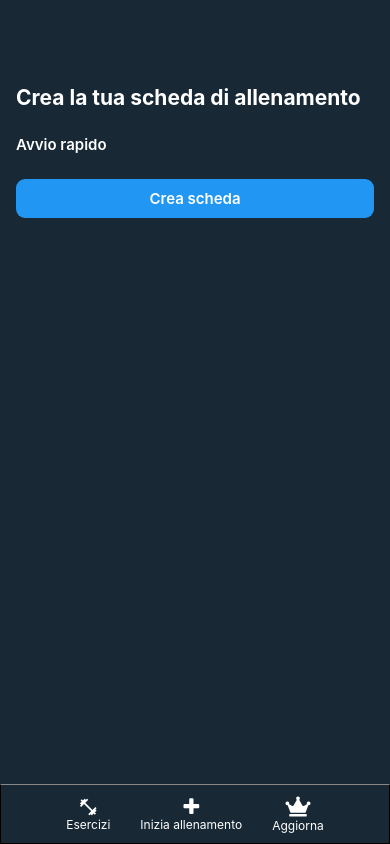
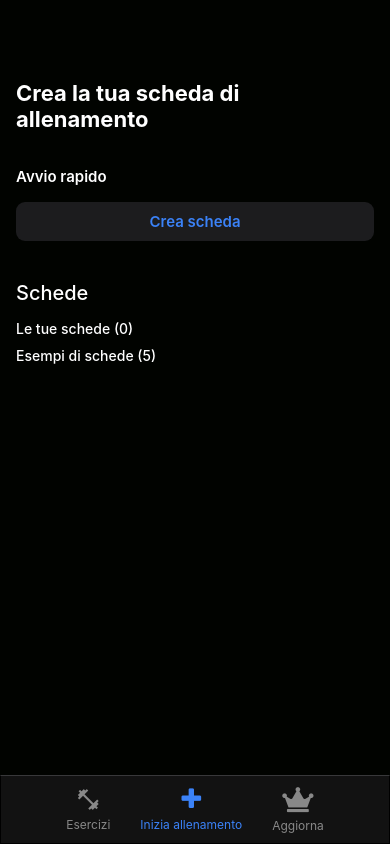
Before and after one commit to AlessandroDeFa/Fitness-App, a React Native app: screen / in a window 390 px wide. Built offline with nearby package versions, Linux system fonts and the light colour scheme.

Commit message:
create Exercises and single Exercise components and styled them

```diff
--- a/App.tsx
+++ b/App.tsx
@@ -1,17 +1,14 @@
 import { StatusBar } from "expo-status-bar";
 import { StyleSheet, Text, View } from "react-native";
-import { Navbar } from "./components/Navbar";
-import { Header } from "./components/Header";
+import { Home } from "./screens/Home";
+import { Exercises } from "./screens/Exercises";
 
 export default function App() {
   return (
     <View style={styles.container}>
       <StatusBar style="light" />
-      <View style={styles.padding}>
-        <Header />
-      </View>
-
-      <Navbar />
+      <Home />
+      {/* <Exercises /> */}
     </View>
   );
 }
@@ -19,9 +16,6 @@ export default function App() {
 const styles = StyleSheet.create({
   container: {
     flex: 1,
-    backgroundColor: "#182935",
-  },
-  padding: {
-    paddingHorizontal: 16,
+    backgroundColor: "#010300",
   },
 });
--- a/components/Header.tsx
+++ b/components/Header.tsx
@@ -11,12 +11,18 @@ const styles = StyleSheet.create({
   container: {
     marginTop: Platform.OS === "ios" ? 90 : 60,
   },
-  spacing: {
-    marginTop: 25,
+  spacingTitle: {
+    marginTop: 20,
+  },
+  spacingText: {
+    marginTop: 35,
+  },
+  spacingButton: {
+    marginTop: 16,
   },
   fontTitle: {
     color: "#fff",
-    fontSize: 21,
+    fontSize: 22,
     fontWeight: "bold",
   },
   fontText: {
@@ -24,8 +30,13 @@ const styles = StyleSheet.create({
     fontSize: 15,
     fontWeight: "600",
   },
+  buttonText: {
+    color: "#3B82F7",
+    fontSize: 15,
+    fontWeight: "600",
+  },
   button: {
-    backgroundColor: "#2196F3",
+    backgroundColor: "#1C1C1E",
     paddingVertical: 10,
     justifyContent: "center",
     alignItems: "center",
@@ -36,15 +47,15 @@ const styles = StyleSheet.create({
 export const Header = () => {
   return (
     <View style={styles.container}>
-      <View style={styles.spacing}>
+      <View style={styles.spacingTitle}>
         <Text style={styles.fontTitle}>Crea la tua scheda di allenamento</Text>
       </View>
-      <View style={styles.spacing}>
+      <View style={styles.spacingText}>
         <Text style={styles.fontText}>Avvio rapido</Text>
       </View>
-      <View style={styles.spacing}>
+      <View style={styles.spacingButton}>
         <TouchableOpacity style={styles.button} activeOpacity={0.8}>
-          <Text style={styles.fontText}>Crea scheda</Text>
+          <Text style={styles.buttonText}>Crea scheda</Text>
         </TouchableOpacity>
       </View>
     </View>
--- a/components/Navbar.tsx
+++ b/components/Navbar.tsx
@@ -6,14 +6,14 @@ import { MaterialIcons } from "@expo/vector-icons";
 
 const styles = StyleSheet.create({
   container: {
-    backgroundColor: "#182935",
+    backgroundColor: "#121212",
     flexDirection: "row",
     justifyContent: "center",
     position: "absolute",
     bottom: 0,
     width: "100%",
-    borderWidth: 1,
-    borderTopColor: "#888",
+    borderWidth: 0.5,
+    borderTopColor: "#38383A",
     paddingBottom: Platform.OS === "ios" ? 15 : 0,
   },
   containerLink: {
@@ -23,13 +23,24 @@ const styles = StyleSheet.create({
     alignItems: "center",
   },
   textNav: {
-    color: "#FFF",
+    color: "#888",
     fontSize: 12,
     fontWeight: "400",
   },
   icon: {
-    color: "#FFF",
-    fontSize: 20,
+    color: "#888",
+    fontSize: 25,
+    marginBottom: 5,
+  },
+  selectedIcon: {
+    color: "#3B82F7",
+    fontSize: 25,
+    marginBottom: 5,
+  },
+  selectedTextNav: {
+    color: "#3B82F7",
+    fontSize: 12,
+    fontWeight: "400",
   },
 });
 
@@ -46,10 +57,10 @@ export const Navbar = () => {
       </View>
       <View style={styles.containerLink}>
         <View>
-          <FontAwesome name="plus" style={styles.icon} />
+          <FontAwesome name="plus" style={styles.selectedIcon} />
         </View>
         <View>
-          <Text style={styles.textNav}>Inizia allenamento</Text>
+          <Text style={styles.selectedTextNav}>Inizia allenamento</Text>
         </View>
       </View>
       <View style={styles.containerLink}>
--- a/components/Programs.tsx
+++ b/components/Programs.tsx
@@ -9,8 +9,36 @@ import {
 
 export const Programs = () => {
   return (
-    <View>
-      <Text>Programmi</Text>
+    <View style={styles.container}>
+      <View style={styles.spacingTitle}>
+        <Text style={[styles.colorText, styles.textTitle]}>Schede</Text>
+      </View>
+      <View style={styles.spacingText}>
+        <Text style={styles.colorText}>Le tue schede (0)</Text>
+      </View>
+      <View>
+        <Text style={styles.colorText}>Esempi di schede (5)</Text>
+      </View>
     </View>
   );
 };
+
+const styles = StyleSheet.create({
+  container: {
+    flex: 1,
+    marginTop: 40,
+  },
+  spacingTitle: {
+    marginBottom: 15,
+  },
+  textTitle: {
+    fontSize: 20,
+  },
+  spacingText: {
+    marginBottom: 10,
+  },
+  colorText: {
+    color: "#ffff",
+    fontWeight: "500",
+  },
+});
--- /dev/null
+++ b/screens/Exercises.tsx
@@ -0,0 +1,74 @@
+import React from "react";
+import { StyleSheet, Text, View, Platform, TextInput } from "react-native";
+import { Navbar } from "../components/Navbar";
+import { Ionicons } from "@expo/vector-icons";
+import { Exercise } from "../components/Exercise";
+
+export const Exercises = () => {
+  return (
+    <View style={styles.container}>
+      <View style={styles.main}>
+        <View style={styles.header}>
+          <View style={styles.spacingTitle}>
+            <Text style={styles.textTitle}>Esercizi</Text>
+          </View>
+          <View style={styles.containerInput}>
+            <Ionicons name="search" size={16} color="#606669" />
+            <TextInput
+              placeholder="Ricerca"
+              placeholderTextColor="#606669"
+              style={styles.input}
+            />
+          </View>
+        </View>
+        <View style={styles.containerExercises}>
+          <Exercise />
+          <Exercise />
+          <Exercise />
+        </View>
+      </View>
+
+      <Navbar />
+    </View>
+  );
+};
+
+const styles = StyleSheet.create({
+  container: {
+    flex: 1,
+  },
+  main: {
+    paddingHorizontal: 16,
+    flex: 1,
+  },
+  header: {
+    marginTop: Platform.OS === "ios" ? 90 : 60,
+    borderBottomWidth: 0.5,
+    paddingBottom: 15,
+    borderColor: "#38383A",
+  },
+  textTitle: {
+    color: "#fff",
+    fontSize: 22,
+    fontWeight: "bold",
+  },
+  spacingTitle: {
+    marginBottom: 15,
+  },
+  containerInput: {
+    flexDirection: "row",
+    backgroundColor: "#323135",
+    borderRadius: 9,
+    alignItems: "center",
+    paddingHorizontal: 8,
+    paddingVertical: Platform.OS === "ios" ? 10 : 0,
+  },
+  input: {
+    flex: 1,
+    marginLeft: 5,
+    color: "#fff",
+  },
+  containerExercises: {
+    flex: 1,
+  },
+});
--- /dev/null
+++ b/screens/Home.tsx
@@ -0,0 +1,27 @@
+import React from "react";
+import { StyleSheet, Text, View } from "react-native";
+import { Navbar } from "../components/Navbar";
+import { Header } from "../components/Header";
+import { Programs } from "../components/Programs";
+
+export const Home = () => {
+  return (
+    <View style={styles.container}>
+      <View style={styles.main}>
+        <Header />
+        <Programs />
+      </View>
+      <Navbar />
+    </View>
+  );
+};
+
+const styles = StyleSheet.create({
+  container: {
+    flex: 1,
+  },
+  main: {
+    paddingHorizontal: 16,
+    flex: 1,
+  },
+});
```
Also changed, not shown: components/Exercise.tsx (added, +44 -0 lines).
